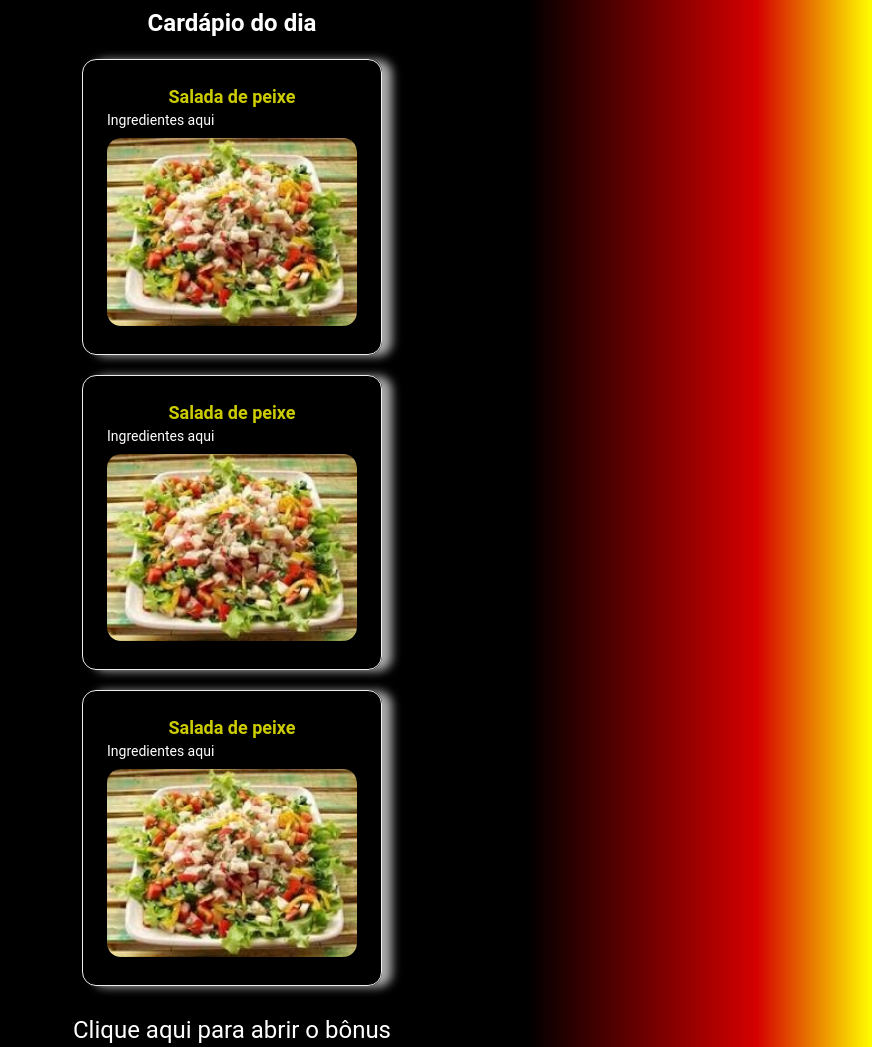
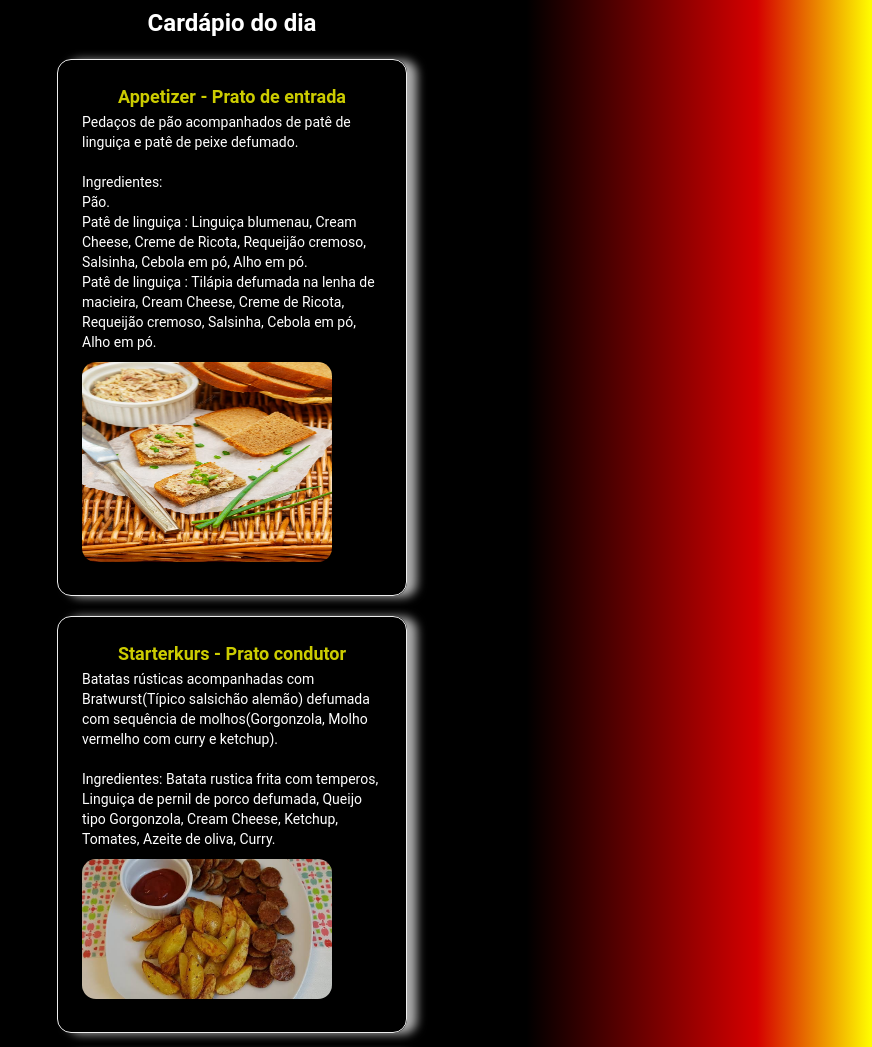
Before and after one commit to juniortro/oktoberdev, a plain HTML site: page index.html in a window 1280 px wide. Shown: the part 292-1339 px from the top of the page, without its empty margins (408-1280 px from the left). Drawn offline with Linux system fonts and the light colour scheme.

Commit message:
Ajustado descrições e imagens

```diff
--- a/index.html
+++ b/index.html
@@ -1,5 +1,6 @@
 <!DOCTYPE html>
 <html lang="pt-br">
+
 <head>
   <meta charset="UTF-8" />
   <meta http-equiv="X-UA-Compatible" content="IE=edge" />
@@ -8,9 +9,11 @@
   <link rel="stylesheet" href="style.css" />
   <title>Oktober Dev</title>
 </head>
+
 <body>
   <header>
-      <h1>Oktober <span style="background: rgb(3, 85, 0); border-radius: 5px; padding: 5px;"><span style="color: #000">D</span><span style="color: #f00">E</span><span style="color: #ff0">V</span></span></h1>
+    <h1>Oktober <span style="background: rgb(3, 85, 0); border-radius: 5px; padding: 5px;"><span
+          style="color: #000">D</span><span style="color: #f00">E</span><span style="color: #ff0">V</span></span></h1>
     <p>Bem vindo ao almoço do time de desenvolvimento, dê um PLAY no vídeo e assita o nosso recado!</p>
   </header>
 
@@ -23,23 +26,48 @@
     <h3>Cardápio do dia</h3>
     <div class="cardapios">
       <div class="cardapio">
-                <h4>Salada de peixe</h4>
-                <p>Ingredientes aqui</p>
-                <img src="./media/1.jpeg" alt="">
+        <h4>Appetizer - Prato de entrada</h4>
+        <p>Pedaços de pão acompanhados de patê de linguiça e patê de peixe defumado.<br><br>
+          Ingredientes:<br>
+          Pão.<br>
+          Patê de linguiça : Linguiça blumenau, Cream Cheese, Creme de Ricota, Requeijão cremoso, Salsinha, Cebola em
+          pó, Alho em pó.<br>
+          Patê de linguiça : Tilápia defumada na lenha de macieira, Cream Cheese, Creme de Ricota, Requeijão cremoso,
+          Salsinha, Cebola em pó, Alho em pó.</p>
+        <img src="./media/2.jpeg" alt="">
       </div>
     </div>
     <div class="cardapios">
       <div class="cardapio">
-                <h4>Salada de peixe</h4>
-                <p>Ingredientes aqui</p>
-                <img src="./media/1.jpeg" alt="">
+        <h4>Starterkurs - Prato condutor</h4>
+        <p>Batatas rústicas acompanhadas com Bratwurst(Típico salsichão alemão) defumada com sequência de
+          molhos(Gorgonzola, Molho vermelho com curry e ketchup). <br><br>
+          Ingredientes:
+          Batata rustica frita com temperos, Linguiça de pernil de porco defumada, Queijo tipo Gorgonzola, Cream Cheese,
+          Ketchup, Tomates, Azeite de oliva, Curry.</p>
+        <img src="./media/3.jpeg" alt="">
       </div>
     </div>
     <div class="cardapios">
       <div class="cardapio">
-                <h4>Salada de peixe</h4>
-                <p>Ingredientes aqui</p>
-                <img src="./media/1.jpeg" alt="">
+        <h4>Hauptgericht - Prato principal</h4>
+        <p>Batata recheada de frango<br>
+          Batata recheada de calabresa<br><br>
+          Ingredientes:
+          Batata assada com manjericão, salsinha, strogonoff de calabresa ou frango, queijo tipo mussarela.
+          OBS: Tem a opção zero lactose :D
+        </p>
+        <img src="./media/4.jpeg" alt="">
+      </div>
+    </div>
+    <div class="cardapios">
+      <div class="cardapio">
+        <h4>Dessert - Sobremesa</h4>
+        <p>Banana assada com Nutella<br>
+          Banana assada com creme de chocolate meio amargo<br><br>
+          Ingredientes: Banana, Nutella, Creme de leite(Zero lactose) com chocolate meio amargo.
+          OBS: Banana assada na churrasqueira</p>
+        <img src="./media/5.jpeg" alt="">
       </div>
     </div>
   </section>
@@ -57,4 +85,5 @@
 
   <script src="./script.js"></script>
 </body>
+
 </html>
--- a/script.js
+++ b/script.js
@@ -9,7 +9,5 @@ bonusButton.addEventListener("click", () => {
     footer.classList.remove("hidden")
     bonusButton.classList.add("hidden")
     audio.play()
-    window.scrollTo({
-        top: 0,
-    })
+    window.scrollTo(0, document.body.scrollHeight);
 })
--- a/style.css
+++ b/style.css
@@ -48,8 +48,9 @@ section h3 {
     border: 1px solid #eee;
     padding: 24px;
     border-radius: 14px;
-    margin: 10px;
+    margin: 10px auto;
     box-shadow: 10px 1px 10px #aaa;
+    width: 350px;
 }
 
 .cardapio h4 {
@@ -63,11 +64,13 @@ section h3 {
     color: #fff;
     font-size: 14px;
     margin: 5px 0;
+    line-height: 20px;
 }
 
 .cardapio img {
     width: 250px;
-    margin-top: 5px;
+    max-height: 200px;
+    margin: 5px auto;
     border-radius: 14px;
 }
 
```
Also changed, not shown: media/2.jpeg (added), media/3.jpeg (added), media/4.jpeg (added), media/5.jpeg (added). Lines whose indentation alone changed are shown as unchanged.
